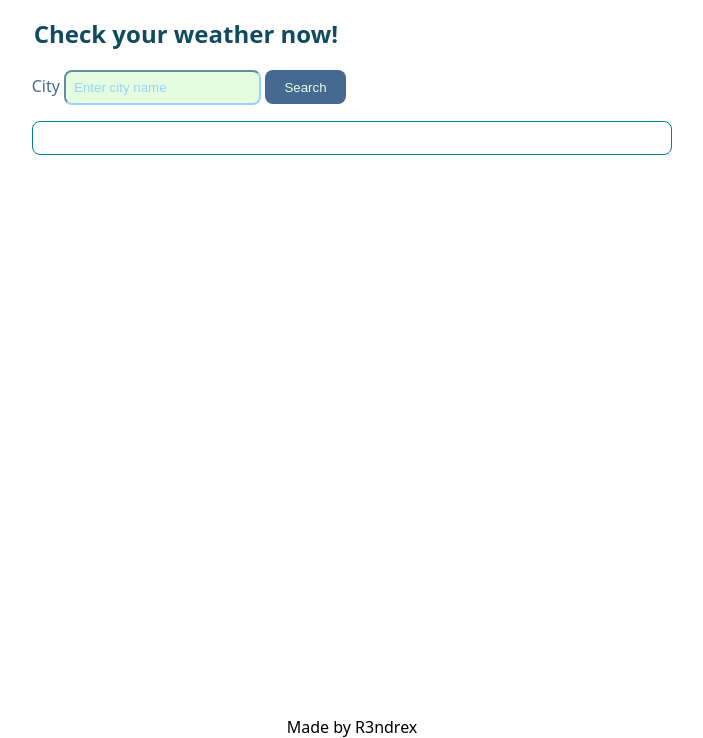
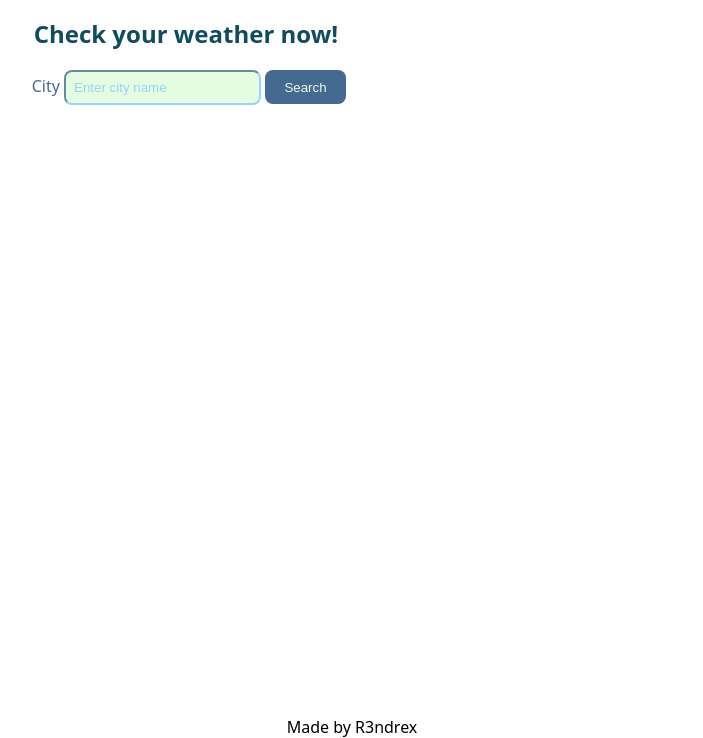
Before and after one commit to R3ndrex/SkyCast, a website built with webpack: page src/template.html in a window 1280 px wide. Shown: the part 62-800 px from the top of the page, without its empty margins (288-991 px from the left). Built offline with nearby package versions, Linux system fonts and the light colour scheme.

Commit message:
remove weathercondition

```diff
--- a/src/template.html
+++ b/src/template.html
@@ -31,7 +31,6 @@
                     placeholder="Enter city name"
                 />
                 <button type="button">Search</button>
-                <div class="weather-info"></div>
             </form>
         </main>
         <footer>Made by R3ndrex</footer>
```
